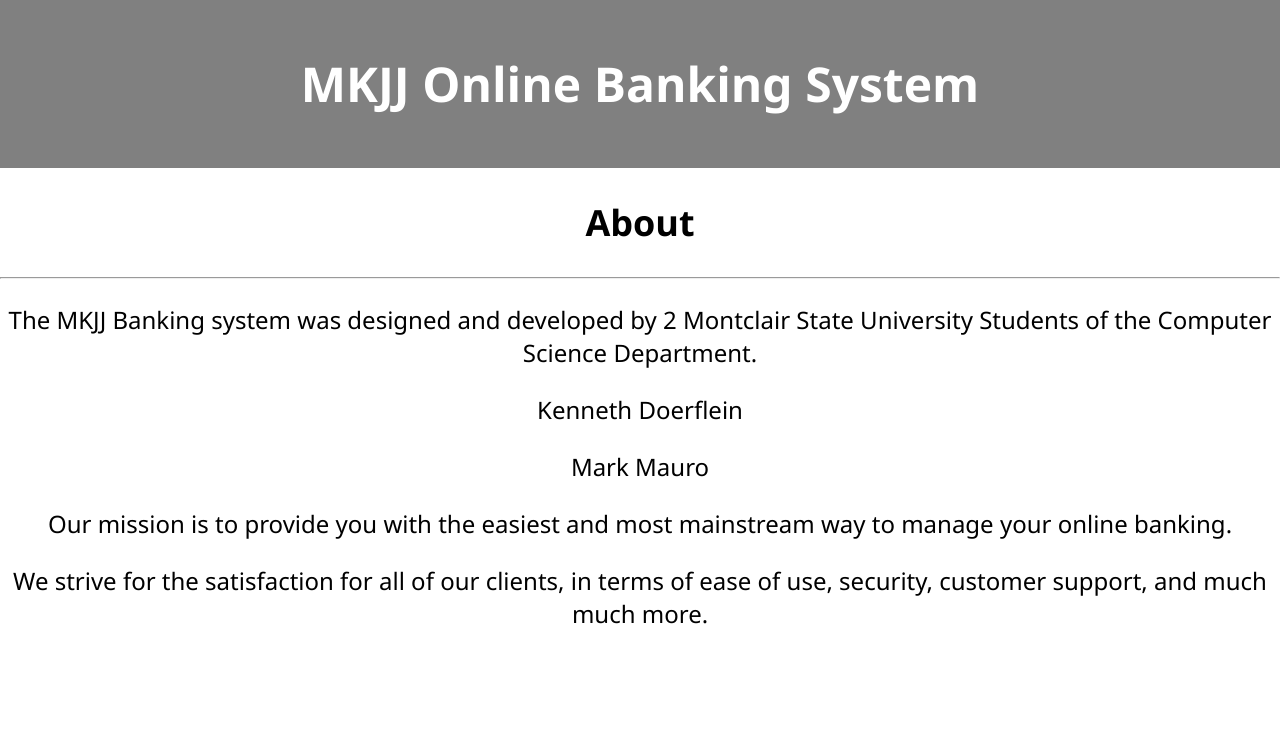
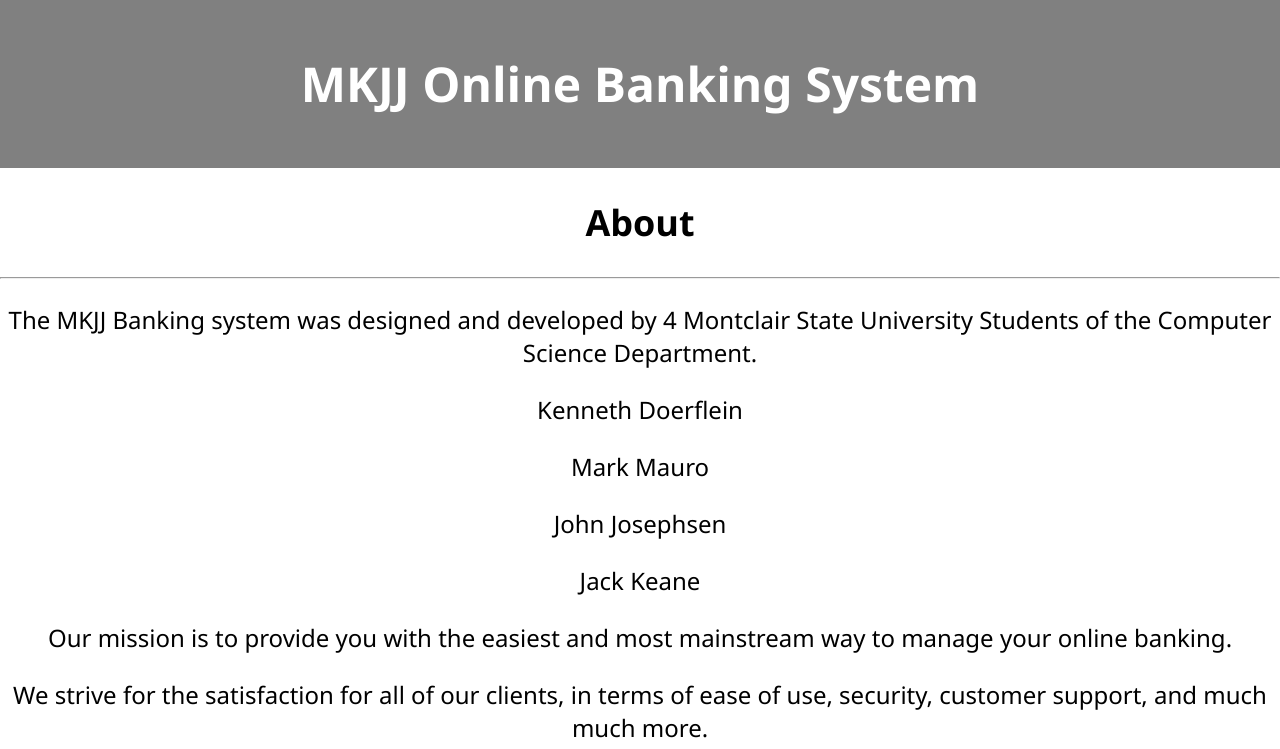
Before and after one commit to Group1-MKJJ-OnlineBankingSystem/MKJJBanking, a PHP site: page /about.php in a window 1280 px wide. Shown: the part 51-800 px from the top of the page. Run offline with PHP 8.4, Linux system fonts and the light colour scheme; the visitor is signed in with stand-in values (Sample User, id 1).

Commit message:
fix about page

```diff
--- a/about.php
+++ b/about.php
@@ -76,10 +76,12 @@
     <hr>
         <div>
           <center>
-          <p>The MKJJ Banking system was designed and developed by 2 Montclair State University Students of the Computer Science Department.</p>
+          <p>The MKJJ Banking system was designed and developed by 4 Montclair State University Students of the Computer Science Department.</p>
           <div>
 		  <p>Kenneth Doerflein</p>
           <p>Mark Mauro</p>
+		  <p>John Josephsen</p>
+		  <p>Jack Keane</p>
           </div>
 
           <div>
```
